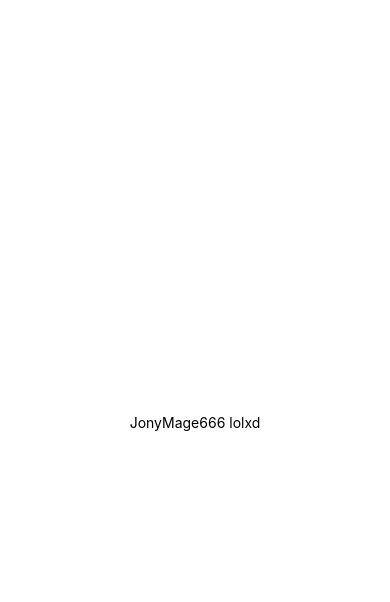
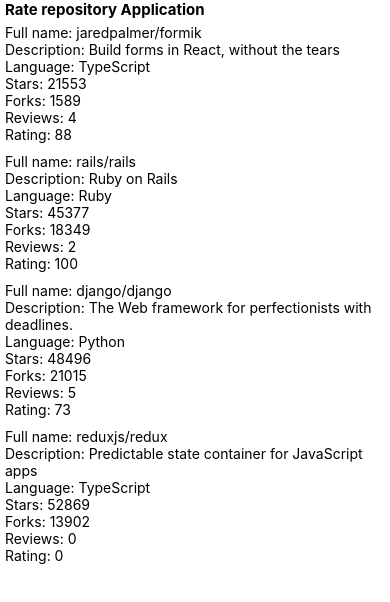
Before and after one commit to einoob/fsopen2020_react_native, a React Native app in the folder rate-repository-app/: screen / in a window 390 px wide. Shown: the top 602 px of the page. Built offline with nearby package versions, Linux system fonts and the light colour scheme.

Commit message:
10.3. yay

```diff
--- a/rate-repository-app/App.js
+++ b/rate-repository-app/App.js
@@ -1,21 +1,9 @@
-import { StatusBar } from 'expo-status-bar';
 import React from 'react';
-import { StyleSheet, Text, View } from 'react-native';
 
-export default function App() {
-  return (
-    <View style={styles.container}>
-      <Text>JonyMage666 lolxd</Text>
-      <StatusBar style="auto" />
-    </View>
-  );
-}
+import Main from './src/components/Main'
 
-const styles = StyleSheet.create({
-  container: {
-    flex: 1,
-    backgroundColor: '#fff',
-    alignItems: 'center',
-    justifyContent: 'center',
-  },
-});
+const App = () => {
+  return <Main />;
+};
+
+export default App;
--- /dev/null
+++ b/rate-repository-app/src/components/Main.jsx
@@ -0,0 +1,31 @@
+import React from 'react';
+import Constants from 'expo-constants';
+import {Text, StyleSheet, View} from 'react-native';
+
+import RepositoryList from './RepositoryList';
+
+const styles = StyleSheet.create({
+    container: {
+        marginTop: Constants.statusBarHeight,
+        flexGrow: 1,
+        flexShrink: 1,
+        marginLeft: 5,
+    },
+
+    header: {
+        fontSize: 15,
+        fontWeight: 'bold',
+        marginBottom: 5,
+    },
+});
+
+const Main = () => {
+    return (
+        <View style={styles.container}>
+            <Text style={styles.header}>Rate repository Application</Text>
+            <RepositoryList/>
+        </View>
+    );
+};
+
+export default Main;
--- /dev/null
+++ b/rate-repository-app/src/components/RepositoryItem.jsx
@@ -0,0 +1,20 @@
+import React from 'react';
+import {Text, View} from 'react-native';
+
+const RepositoryItem = ({props}) => {
+    return (
+        <View>
+            <Text>
+                Full name: {props.fullName}{"\n"}
+                Description: {props.description}{"\n"}
+                Language: {props.language}{"\n"}
+                Stars: {props.stargazersCount}{"\n"}
+                Forks: {props.forksCount}{"\n"}
+                Reviews: {props.reviewCount}{"\n"}
+                Rating: {props.ratingAverage}
+            </Text>
+        </View>
+    );
+};
+
+export default RepositoryItem;
--- /dev/null
+++ b/rate-repository-app/src/components/RepositoryList.jsx
@@ -0,0 +1,79 @@
+import React from 'react';
+import { FlatList, View, StyleSheet } from 'react-native';
+import RepositoryItem from './RepositoryItem';
+
+const styles = StyleSheet.create({
+  separator: {
+    height: 10,
+  },
+});
+
+const repositories = [
+  {
+    id: 'jaredpalmer.formik',
+    fullName: 'jaredpalmer/formik',
+    description: 'Build forms in React, without the tears',
+    language: 'TypeScript',
+    forksCount: 1589,
+    stargazersCount: 21553,
+    ratingAverage: 88,
+    reviewCount: 4,
+    ownerAvatarUrl: 'https://avatars2.githubusercontent.com/u/4060187?v=4',
+  },
+  {
+    id: 'rails.rails',
+    fullName: 'rails/rails',
+    description: 'Ruby on Rails',
+    language: 'Ruby',
+    forksCount: 18349,
+    stargazersCount: 45377,
+    ratingAverage: 100,
+    reviewCount: 2,
+    ownerAvatarUrl: 'https://avatars1.githubusercontent.com/u/4223?v=4',
+  },
+  {
+    id: 'django.django',
+    fullName: 'django/django',
+    description: 'The Web framework for perfectionists with deadlines.',
+    language: 'Python',
+    forksCount: 21015,
+    stargazersCount: 48496,
+    ratingAverage: 73,
+    reviewCount: 5,
+    ownerAvatarUrl: 'https://avatars2.githubusercontent.com/u/27804?v=4',
+  },
+  {
+    id: 'reduxjs.redux',
+    fullName: 'reduxjs/redux',
+    description: 'Predictable state container for JavaScript apps',
+    language: 'TypeScript',
+    forksCount: 13902,
+    stargazersCount: 52869,
+    ratingAverage: 0,
+    reviewCount: 0,
+    ownerAvatarUrl: 'https://avatars3.githubusercontent.com/u/13142323?v=4',
+  },
+];
+
+const ItemSeparator = () => <View style={styles.separator} />;
+
+const renderItem = ({ item }) => {
+    return (
+    <RepositoryItem props={item}/>
+    );
+};
+
+const RepositoryList = () => {
+  return (
+    <FlatList
+      data={repositories}
+      ItemSeparatorComponent={ItemSeparator}
+      keyExtractor={item => item.id}
+      renderItem={({ item }) => (
+          <RepositoryItem props={item}/>
+      )}
+    />
+  );
+};
+
+export default RepositoryList;
```
Also changed, not shown: rate-repository-app/package.json (+6 -2 lines), 2 other files (tests, documents, lock files or other folders).
